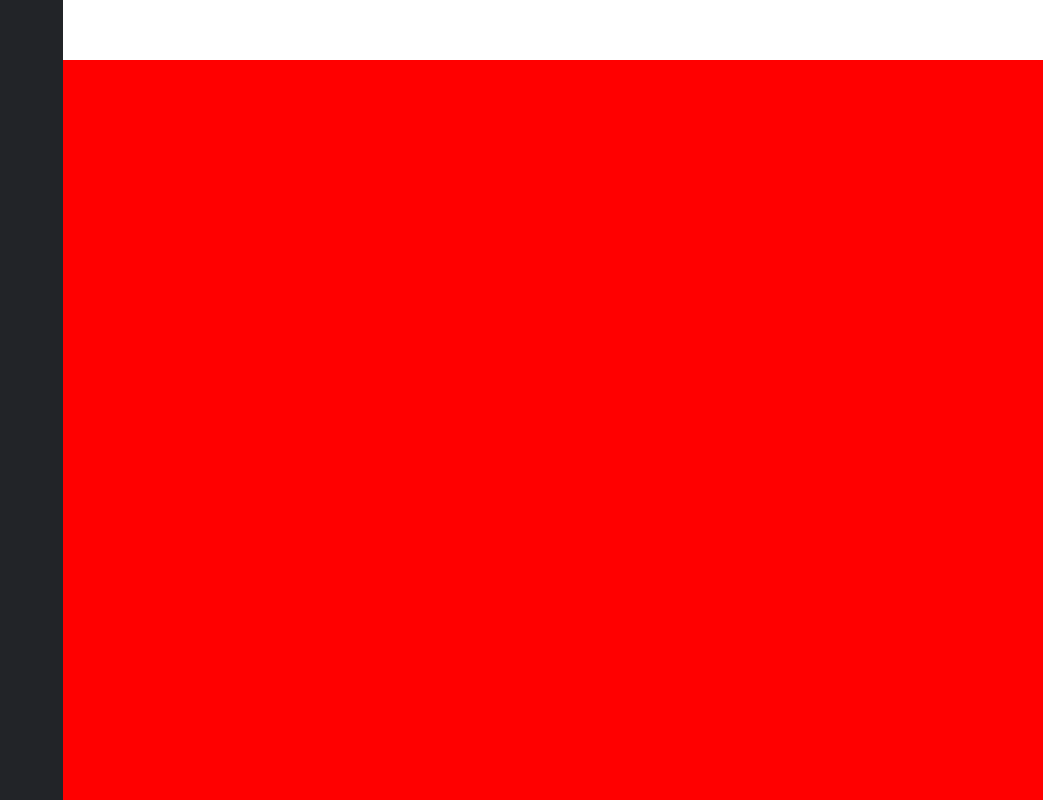
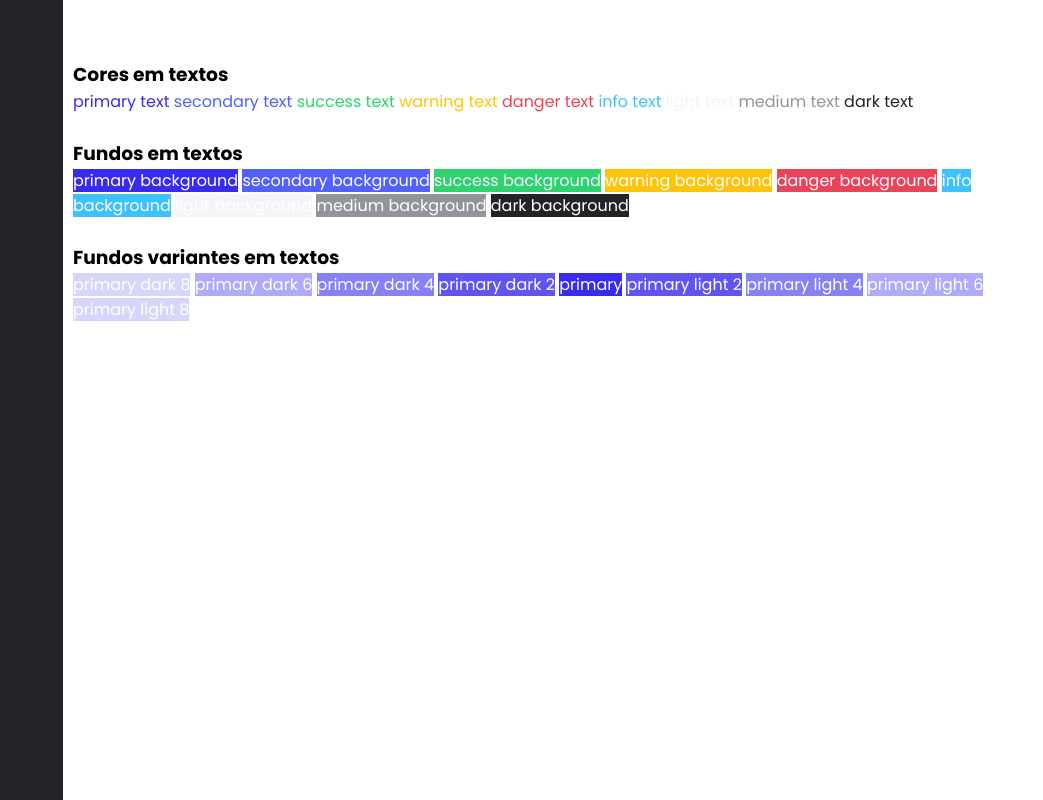
Before and after one commit to jotahtsx/boilerplate-scss, a website: page index.html in a window 1280 px wide. Shown: the whole page, without its empty margins (237-1280 px from the left). Drawn offline with nearby package versions, Linux system fonts and the light colour scheme; files that its build step writes are made by us from their sources.

Commit message:
feat: loops

```diff
--- a/index.html
+++ b/index.html
@@ -15,6 +15,45 @@
     <section class="sidebar"></section>
 
     <main class="main">
+
+        <h3>Cores em textos</h3>
+        <span class="text-primary">primary text</span>
+        <span class="text-secondary">secondary text</span>
+        <span class="text-success">success text</span>
+        <span class="text-warning">warning text</span>
+        <span class="text-danger">danger text</span>
+        <span class="text-info">info text</span>
+        <span class="text-light">light text</span>
+        <span class="text-medium">medium text</span>
+        <span class="text-dark">dark text</span>
+
+        <br><br>
+
+        <h3>Fundos em textos</h3>
+        <span class="bg-primary text-white">primary background</span>
+        <span class="bg-secondary text-white">secondary background</span>
+        <span class="bg-success text-white">success background</span>
+        <span class="bg-warning text-white">warning background</span>
+        <span class="bg-danger text-white">danger background</span>
+        <span class="bg-info text-white">info background</span>
+        <span class="bg-light text-white">light background</span>
+        <span class="bg-medium text-white">medium background</span>
+        <span class="bg-dark text-white">dark background</span>
+
+        <br><br>
+
+        <h3>Fundos variantes em textos</h3>
+        <span class="bg-primary-dark-8 text-white">primary dark 8</span>
+        <span class="bg-primary-dark-6 text-white">primary dark 6</span>
+        <span class="bg-primary-dark-4 text-white">primary dark 4</span>
+        <span class="bg-primary-dark-2 text-white">primary dark 2</span>
+        <span class="bg-primary text-white">primary</span>
+        <span class="bg-primary-light-2 text-white">primary light 2</span>
+        <span class="bg-primary-light-4 text-white">primary light 4</span>
+        <span class="bg-primary-light-6 text-white">primary light 6</span>
+        <span class="bg-primary-light-8 text-white">primary light 8</span>
+
+
     </main>
 
 </body>
--- /dev/null
+++ b/scss/_colors.scss
@@ -0,0 +1,31 @@
+@each $key, $val in $colors {
+    .text-#{$key} {
+        color: $val;
+    }
+
+    .bg-#{$key} {
+        background-color: $val;
+    }
+
+    //light variations
+    @for $i from 1 through 9 {
+        .text-#{$key}-light-#{$i} {
+            color: mix(white, $val, $i * 10%);
+        }
+
+        .bg-#{$key}-light-#{$i} {
+            background-color: mix(white, $val, $i * 10%);
+        }
+    }
+
+    //dark variations
+    @for $i from 1 through 9 {
+        .text-#{$key}-dark-#{$i} {
+            color: mix(black, $val, $i * 10%);
+        }
+
+        .bg-#{$key}-dark-#{$i} {
+            background-color: mix(white, $val, $i * 10%);
+        }
+    }
+}
--- a/scss/_variables.scss
+++ b/scss/_variables.scss
@@ -8,6 +8,8 @@ $info: #3dc2ff;
 $light: #f4f5f8;
 $medium: #92949c;
 $dark: #222428;
+$white: #fff;
+$black: #000;
 
 //color palette
 $colors: (
@@ -19,7 +21,9 @@ $colors: (
     "info": $info,
     "light": $light,
     "medium": $medium,
-    "dark": $dark
+    "dark": $dark,
+    "white": $white,
+    "black": $black
 );
 
 //spacing
--- a/scss/app.scss
+++ b/scss/app.scss
@@ -5,6 +5,7 @@
 @import 'base';
 
 // colors
+@import 'colors';
 
 // components (buttons, cards)
 @import 'components/card';
--- a/scss/layouts/_main.scss
+++ b/scss/layouts/_main.scss
@@ -1,4 +1,4 @@
 .main {
-    background-color: red;
+    padding: 0 10px;
     grid-area: main;
 }
```
